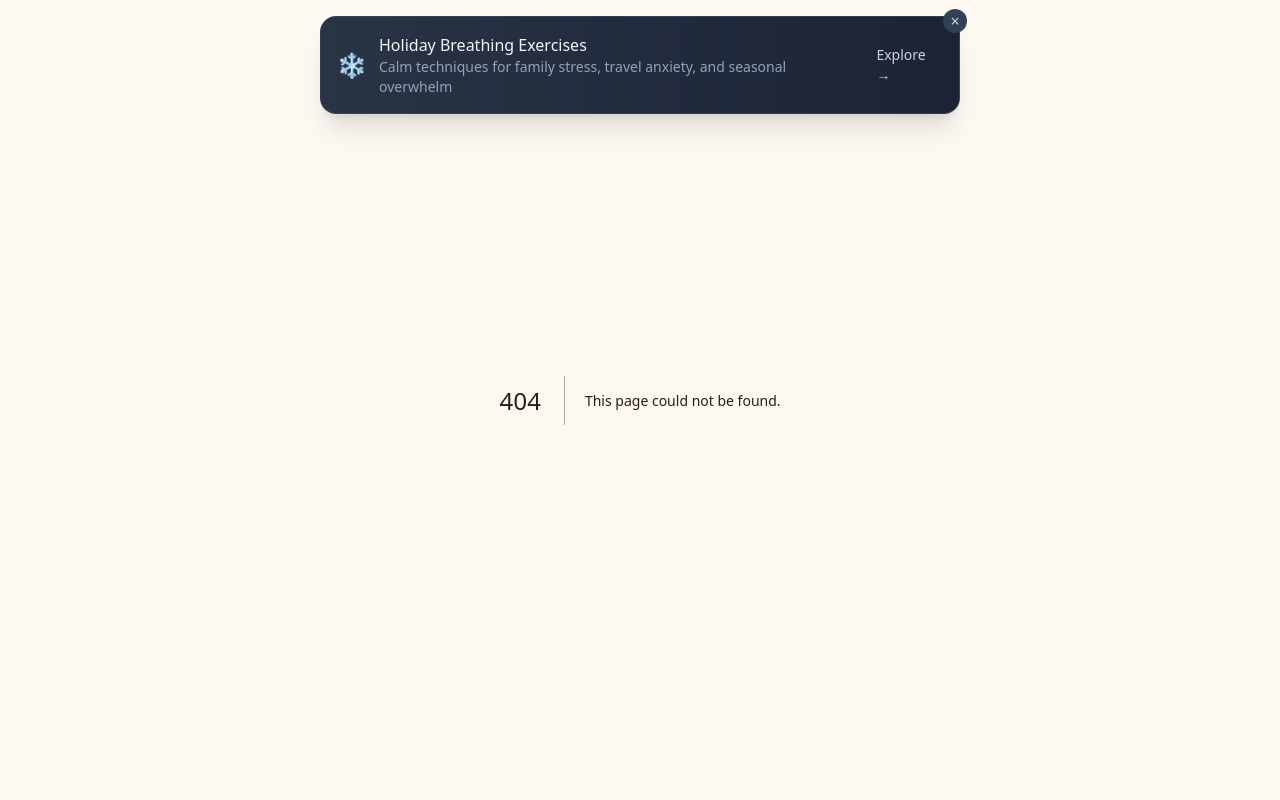
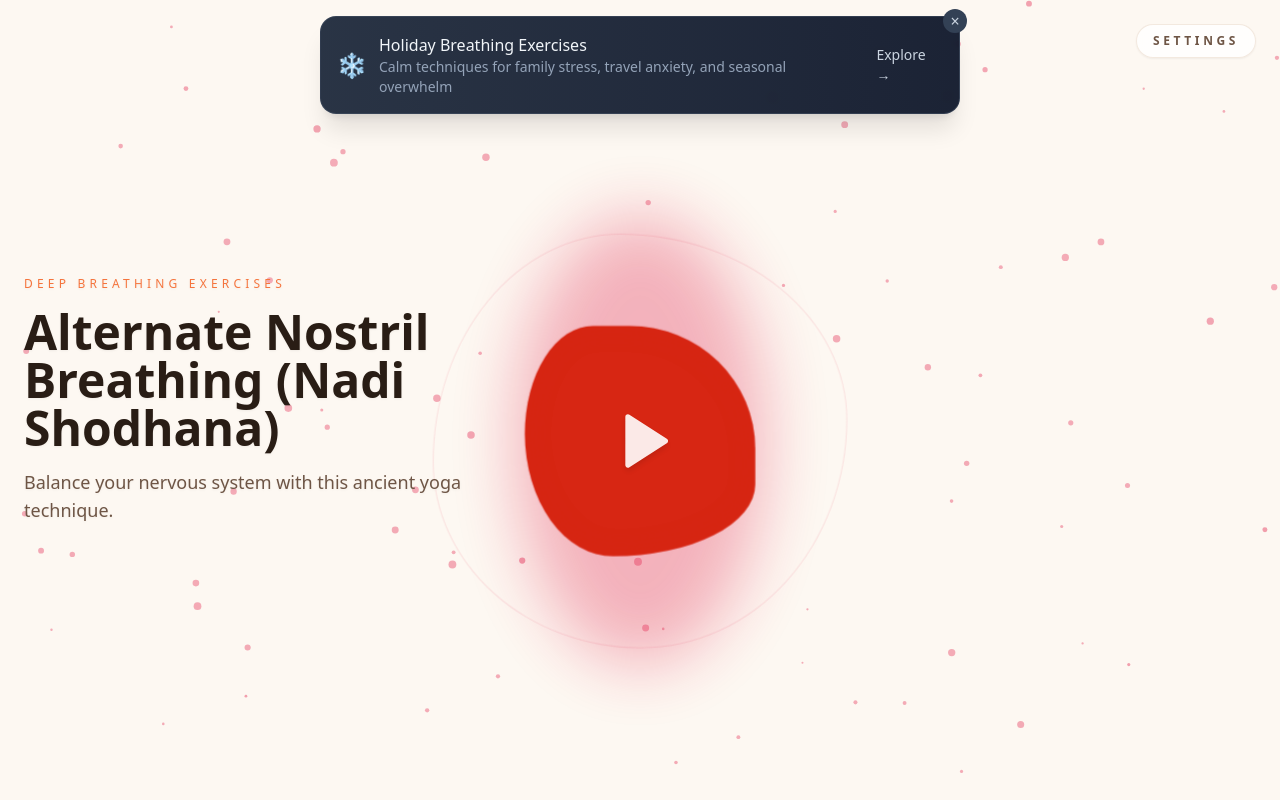
Before and after one commit to abiassi/deepbreathing, a Next.js app: page /breathe/nadi-shodhana in a window 1280 px wide. Before the commit this address had no page. Shown: the top 800 px of the page. Built offline with nearby package versions, Linux system fonts and the light colour scheme.

Commit message:
Add missing route files for nadi-shodhana, pursed-lip, stress pages

```diff
--- /dev/null
+++ b/src/app/breathe/nadi-shodhana/page.tsx
@@ -0,0 +1,7 @@
+import { PatternPage, createPatternMetadata } from "../pattern-page";
+
+export const metadata = createPatternMetadata("nadi-shodhana");
+
+export default function NadiShodhanaPage() {
+  return <PatternPage slug="nadi-shodhana" />;
+}
--- /dev/null
+++ b/src/app/breathe/pursed-lip/page.tsx
@@ -0,0 +1,7 @@
+import { PatternPage, createPatternMetadata } from "../pattern-page";
+
+export const metadata = createPatternMetadata("pursed-lip");
+
+export default function PursedLipBreathingPage() {
+  return <PatternPage slug="pursed-lip" />;
+}
--- /dev/null
+++ b/src/app/for/stress/page.tsx
@@ -0,0 +1,7 @@
+import { UseCasePage, createUseCaseMetadata } from "../use-case-page";
+
+export const metadata = createUseCaseMetadata("stress");
+
+export default function StressPage() {
+  return <UseCasePage slug="stress" />;
+}
```
